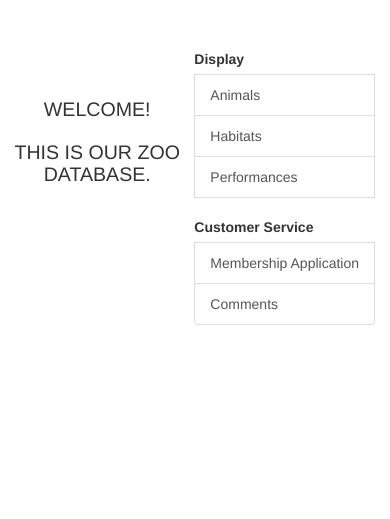
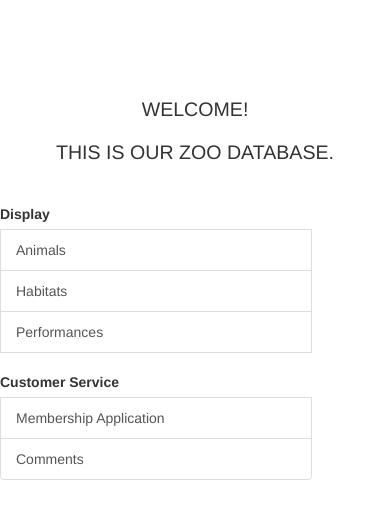
Before and after one commit to AliceLuo1016/cs304project, a PHP site: page / in a window 390 px wide. Shown: the part 51-570 px from the top of the page. Run offline with PHP 8.4, Linux system fonts and the light colour scheme.

Commit message:
fix the problem of last commit

```diff
--- a/index.php
+++ b/index.php
@@ -33,10 +33,6 @@
               onMouseOut="this.style.backgroundColor='#2E8B57'">Sign In</a>
             </li>
 
-            <li>
-              <a href="register.php" style="color: #fff;" onMouseOver="this.style.backgroundColor='#3CB371'"
-              onMouseOut="this.style.backgroundColor='#2E8B57'">Register</a>
-            </li>
           </ul>
 				</ul>
         </nav>
@@ -49,7 +45,17 @@
   <br>
   <br>
 
-  <div class="list-group pull-right col-md-3">
+  <div class="row">
+  <div class="col-xs-12 col-md-8">
+      <div class="welcomeMsg">
+      <div style="width:100%; text-align:center; padding-top:50px; padding-bottom:30px;">
+        <h2 style="font-size: 1.4em;"> WELCOME! <br /> <br /> THIS IS OUR ZOO DATABASE. </h2>
+      </div>
+  </div>
+</div>
+
+  <div class="col-md-4">
+  <div class="list-group" style="width:80%">
   <br>
   <label> Display </label>
   <a href="animals.php" class="list-group-item">Animals</a>
@@ -60,13 +66,9 @@
   <a href="membership.php" class="list-group-item">Membership Application</a>
   <a href="comments.php" class="list-group-item">Comments</a>
   </div>
+  </div>
+</div>
 
-
-  <div class="welcomeMsg">
-			<div style="width:100%; text-align:center; padding-top:50px; padding-bottom:30px;">
-				<h2 style="font-size: 1.4em;"> WELCOME! <br /> <br /> THIS IS OUR ZOO DATABASE. </h2>
-			</div>
-  </div>
 
 
 </body>
```
